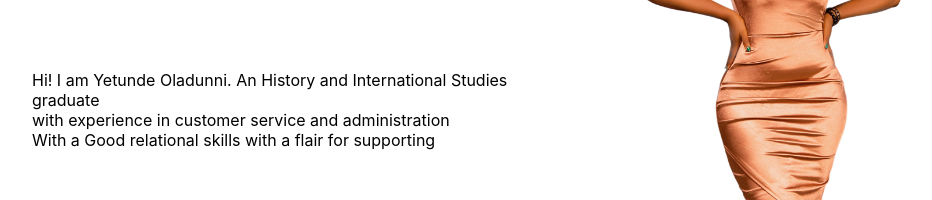
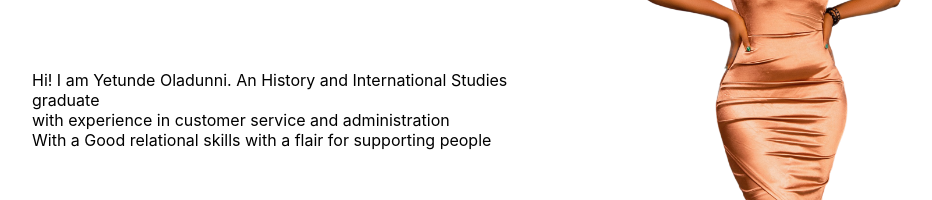
Before and after one commit to Proac-Tee/yetunde-portfolio-website, a React (Create React App) app: page / in a window 1280 px wide. Shown: the part 309-509 px from the top of the page, without its empty margins (96-1028 px from the left). Built offline with nearby package versions, Linux system fonts and the light colour scheme.

Commit message:
feat: about component Updated

```diff
--- a/src/components/profiles/About.js
+++ b/src/components/profiles/About.js
@@ -14,7 +14,7 @@ const About = () => {
             graduate <br /> with experience in customer service and
             administration
             <br />
-            With a Good relational skills with a flair for supporting
+            With a Good relational skills with a flair for supporting people
           </p>
           <img src={yetunde} alt="yetunde-img" className={classes.images} />
         </div>
```
